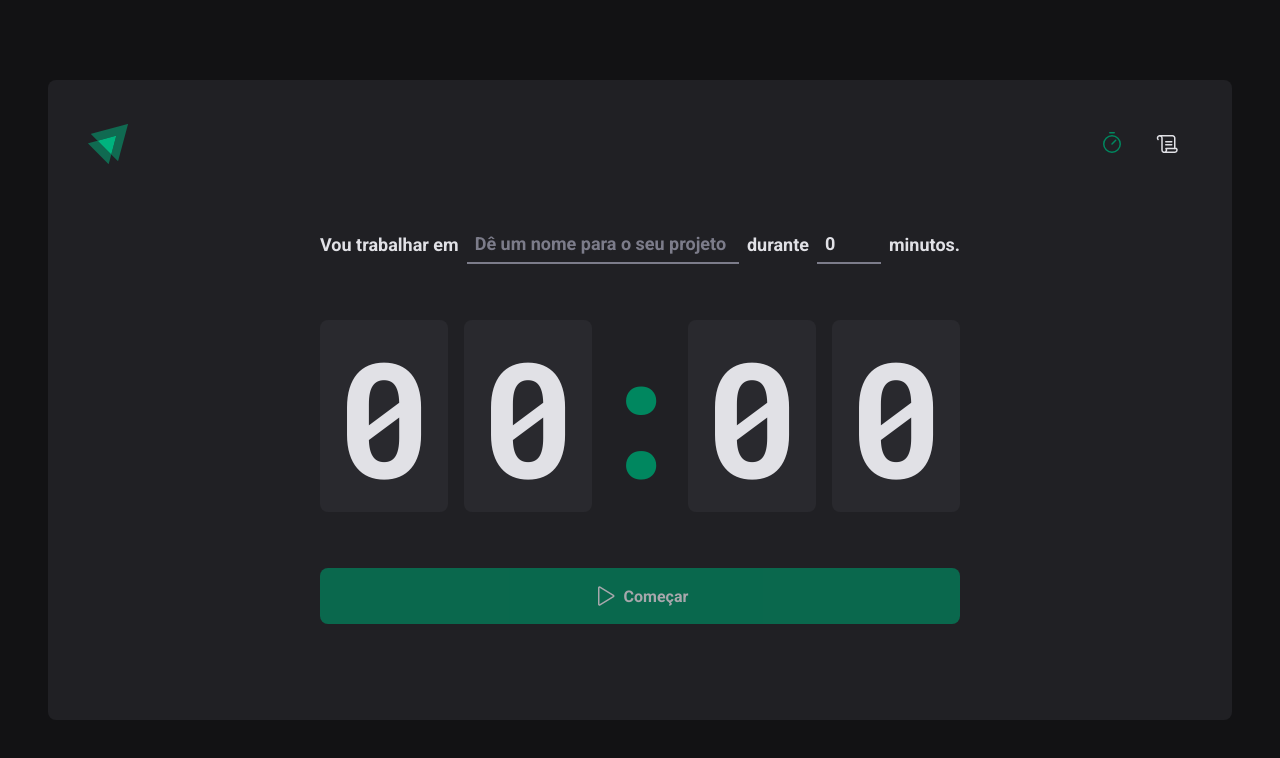
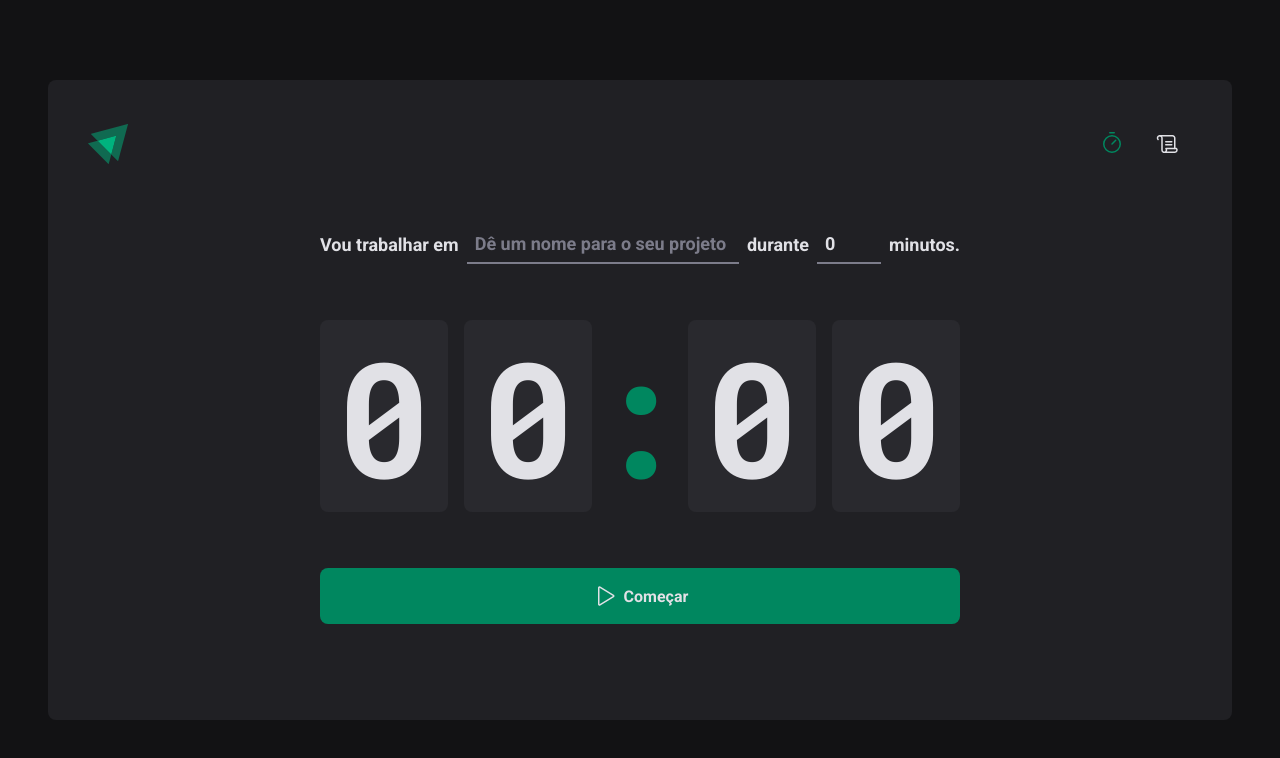
Before and after one commit to victorrrmuniz/react-timer, a React (Vite) app: page / in a window 1280 px wide. Shown: the top 758 px of the page. Built offline with nearby package versions, Linux system fonts and the light colour scheme.

Commit message:
create logic for the timer

```diff
--- a/package.json
+++ b/package.json
@@ -11,6 +11,7 @@
   },
   "dependencies": {
     "@hookform/resolvers": "^3.3.3",
+    "date-fns": "^3.0.6",
     "phosphor-react": "^1.4.1",
     "react": "^18.2.0",
     "react-dom": "^18.2.0",
--- a/src/pages/Home/index.tsx
+++ b/src/pages/Home/index.tsx
@@ -1,6 +1,7 @@
-import { Play } from 'phosphor-react'
+import { Play, HandPalm } from 'phosphor-react'
 import { useForm } from 'react-hook-form'
 import { zodResolver } from '@hookform/resolvers/zod'
+import { differenceInSeconds } from 'date-fns'
 import * as zod from 'zod'
 import {
   CountdownContainer,
@@ -8,10 +9,11 @@
   HomeContainer,
   MinutesAmountInput,
   Separator,
-  StartCowntdownButton,
+  StartCountdownButton,
+  StopCountdownButton,
   TaskInput,
 } from './styles'
-import { useState } from 'react'
+import { useEffect, useState } from 'react'
 
 const newCycleFormValidationSchema = zod.object({
   task: zod.string().min(1, 'Informe a tarefa'),
@@ -27,6 +29,9 @@
   id: string
   task: string
   minutesAmount: number
+  startDate: Date
+  interruptedDate?: Date
+  fineshedDate?: Date
 }
 
 export function Home() {
@@ -34,13 +39,15 @@
   const [activeCycleId, setActiveCycleId] = useState<string | null>(null)
   const [amountSecondsPassed, setAmountSecondsPassed] = useState(0)
 
-  const { register, handleSubmit, watch, reset } = useForm<NewCycleFormData>({
+  const { register, handleSubmit, reset } = useForm<NewCycleFormData>({
     resolver: zodResolver(newCycleFormValidationSchema),
     defaultValues: {
       task: '',
       minutesAmount: 0,
     },
   })
+
+  const activeCycle = cycles.find((cycle) => cycle.id === activeCycleId)
 
   function handleCreateNewCycle(data: NewCycleFormData) {
     const id = String(new Date().getTime())
@@ -49,14 +56,28 @@
       id,
       task: data.task,
       minutesAmount: data.minutesAmount,
+      startDate: new Date(),
     }
 
     setCycles((state) => [...state, newCycle])
     setActiveCycleId(id)
+    setAmountSecondsPassed(0)
     reset()
   }
 
-  const activeCycle = cycles.find((cycle) => cycle.id === activeCycleId)
+  function handleInterruptCycle() {
+    setCycles((state) =>
+      state.map((cycle) => {
+        if (cycle.id === activeCycleId) {
+          return { ...cycle, interruptedDate: new Date() }
+        } else {
+          return cycle
+        }
+      }),
+    )
+
+    setActiveCycleId(null)
+  }
 
   const totalSeconds = activeCycle ? activeCycle.minutesAmount * 60 : 0
   const currentSeconds = activeCycle ? totalSeconds - amountSecondsPassed : 0
@@ -67,8 +88,44 @@
   const minutes = String(minutesAmount).padStart(2, '0')
   const seconds = String(secondsAmount).padStart(2, '0')
 
-  const task = watch('task')
-  const isSubmitDisabled = !task
+  useEffect(() => {
+    let interval: number
+
+    if (activeCycle) {
+      interval = setInterval(() => {
+        const secondsDifference = differenceInSeconds(
+          new Date(),
+          activeCycle.startDate,
+        )
+
+        if (secondsDifference >= totalSeconds) {
+          setCycles((state) =>
+            state.map((cycle) => {
+              if (cycle.id === activeCycleId) {
+                return { ...cycle, fineshedDate: new Date() }
+              } else {
+                return cycle
+              }
+            }),
+          )
+          setAmountSecondsPassed(totalSeconds)
+          clearInterval(interval)
+        } else {
+          setAmountSecondsPassed(secondsDifference)
+        }
+      }, 1000)
+    }
+
+    return () => {
+      clearInterval(interval)
+    }
+  }, [activeCycle])
+
+  useEffect(() => {
+    if (activeCycle) {
+      document.title = `${minutes}:${seconds}`
+    }
+  }, [minutes, seconds, activeCycle])
 
   return (
     <HomeContainer>
@@ -79,6 +136,7 @@
             id="task"
             placeholder="Dê um nome para o seu projeto"
             list="task-suggestions"
+            disabled={!!activeCycle}
             {...register('task')}
           />
 
@@ -97,6 +155,7 @@
             step={5}
             min={5}
             max={60}
+            disabled={!!activeCycle}
             {...register('minutesAmount', { valueAsNumber: true })}
           />
 
@@ -111,10 +170,17 @@
           <span>{seconds[1]}</span>
         </CountdownContainer>
 
-        <StartCowntdownButton type="submit" disabled={isSubmitDisabled}>
-          <Play size={24} />
-          Começar
-        </StartCowntdownButton>
+        {activeCycle ? (
+          <StopCountdownButton type="button" onClick={handleInterruptCycle}>
+            <HandPalm size={24} />
+            Interromper
+          </StopCountdownButton>
+        ) : (
+          <StartCountdownButton type="submit">
+            <Play size={24} />
+            Começar
+          </StartCountdownButton>
+        )}
       </form>
     </HomeContainer>
   )
--- a/src/pages/Home/styles.ts
+++ b/src/pages/Home/styles.ts
@@ -53,7 +53,7 @@
   justify-content: center;
 `
 
-export const StartCowntdownButton = styled.button`
+export const BaseCountdownButton = styled.button`
   width: 100%;
   border: 0;
   padding: 1rem;
@@ -68,16 +68,27 @@
 
   cursor: pointer;
 
+  color: ${(props) => props.theme['gray-100']};
+
+  &:disabled {
+    opacity: 0.7;
+    cursor: not-allowed;
+  }
+`
+
+export const StartCountdownButton = styled(BaseCountdownButton)`
   background: ${(props) => props.theme['green-500']};
-  color: ${(props) => props.theme['gray-100']};
 
   &:not(:disabled):hover {
     background: ${(props) => props.theme['green-700']};
   }
+`
 
-  &:disabled {
-    opacity: 0.7;
-    cursor: not-allowed;
+export const StopCountdownButton = styled(BaseCountdownButton)`
+  background: ${(props) => props.theme['red-500']};
+
+  &:not(:disabled):hover {
+    background: ${(props) => props.theme['red-700']};
   }
 `
 
```
Also changed, not shown: 1 other file (tests, documents, lock files or other folders).
